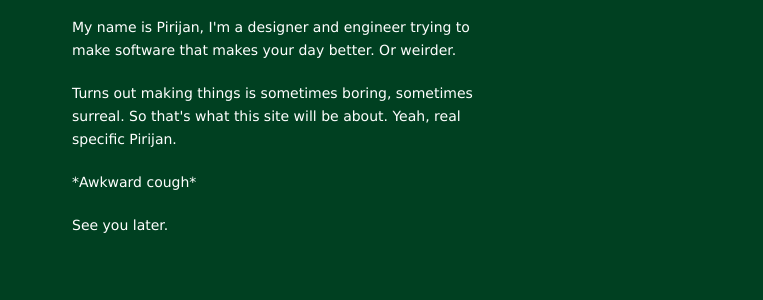
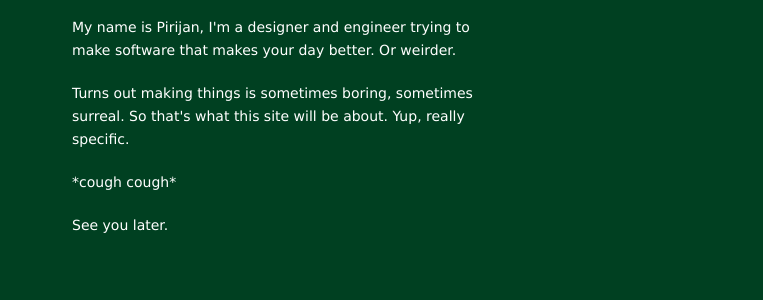
Before and after one commit to pketh/pketh.github.io, a Jekyll site: the page built from about/index.html, in a window 1280 px wide. Shown: the part 255-555 px from the top of the page, without its empty margins (258-1021 px from the left). Built offline with Jekyll 4.4.1, drawn with Linux system fonts in a browser that asks for light colours.

```diff
--- a/about/index.html
+++ b/about/index.html
@@ -5,19 +5,15 @@
 
 <div id="home" class="meta-page-about">
 
-<!--   <div class="title">
-    <span class="meta-date meta-about">About ＿φ(°-°=)</span>  Howdy,
-  </div>
- -->
- <div class="page-title">( ゜ρ゜)ノ</div>
+  <div class="page-title">( ゜ρ゜)ノ</div>
 
- <p>Hi,</p>
+  <p>Hi,</p>
 
   <p>My name is Pirijan, I'm a designer and engineer trying to make software that makes your day better. Or weirder. </p>
 
-  <p>Turns out making things is sometimes boring, sometimes surreal. So that's what this site will be about. Yeah, real specific Pirijan.</p>
+  <p>Turns out making things is sometimes boring, sometimes surreal. So that's what this site will be about. Yup, really specific.</p>
 
-  <p>*Awkward cough*</p>
+  <p>*cough cough*</p>
 
   <p>See you later.</p>
 
--- a/css/main.css
+++ b/css/main.css
@@ -169,7 +169,6 @@
   line-height: 26px;
   font-weight: normal;
   font-family: palatino, Times, serif;
-  word-break: break-all;
 }
 
 
```
